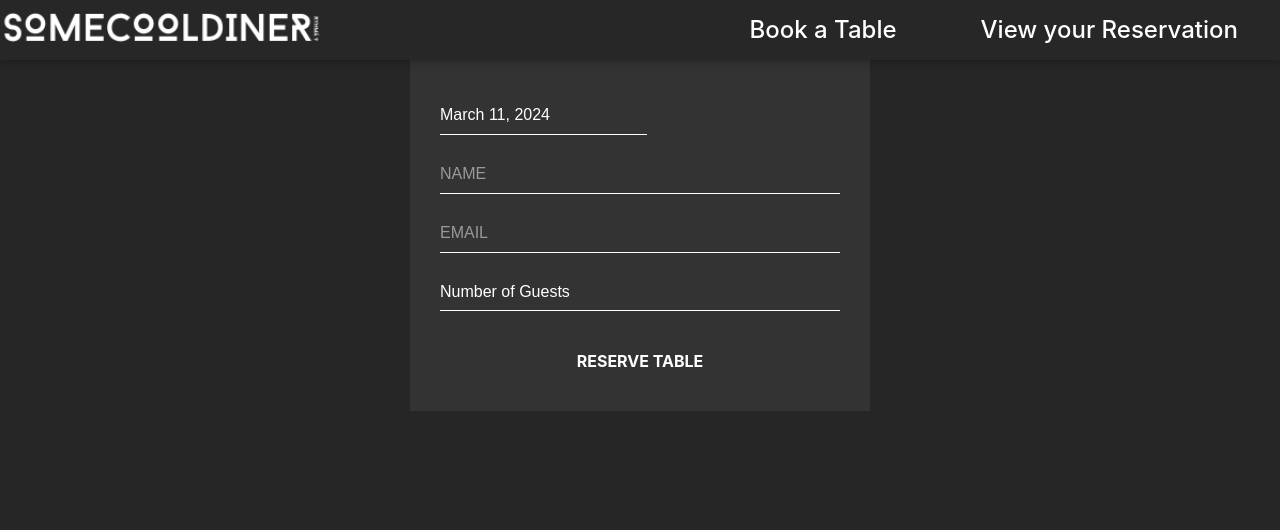
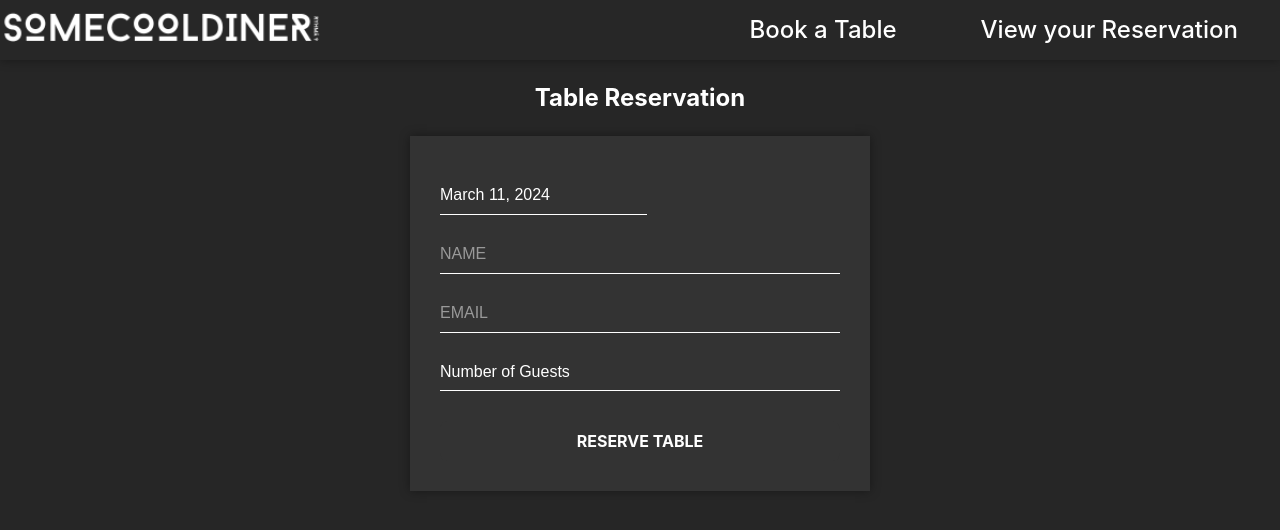
Before and after one commit to tommiri/fs-reservation-system, a React (Vite) app in the folder frontend/: page /reservation in a window 1280 px wide. Shown: the top 530 px of the page. Built offline with nearby package versions, Linux system fonts and the light colour scheme; the HTML template or start-up script is replaced by a standard one.

Commit message:
Finishing touch to pages

```diff
--- a/frontend/src/pages/FrontPage.jsx
+++ b/frontend/src/pages/FrontPage.jsx
@@ -1,14 +1,17 @@
-import styled from "styled-components";
+import styled from 'styled-components';
 
 const Container = styled.div`
   margin: 0 10px;
-  padding: 0.5rem 1rem;
+  padding: 3rem 1rem;
+  text-align: center;
+  margin-top: 60px;
 `;
 export default function FrontPage() {
   return (
     <Container>
       <h1>Welcome to ...</h1>
-      <p>
+
+      <p style={{ marginTop: '2rem' }}>
         This is the front page of the reservation system. Use the navigation bar
         to navigate to the reservation page or the management page.
       </p>
--- a/frontend/src/pages/ManageReservations.jsx
+++ b/frontend/src/pages/ManageReservations.jsx
@@ -1,8 +1,8 @@
-import styled from "styled-components";
+import styled from 'styled-components';
 
-const darkBackground = "#262626";
-const formBackground = "#333";
-const textColor = "#FFF";
+const darkBackground = '#262626';
+const formBackground = '#333';
+const textColor = '#FFF';
 
 const Container = styled.div`
   background-color: ${darkBackground};
@@ -12,6 +12,7 @@ const Container = styled.div`
   padding: 20px;
   height: 200vh;
   color: ${textColor};
+  margin-top: 60px;
 `;
 const Form = styled.form`
   background-color: ${formBackground};
@@ -19,6 +20,8 @@ const Form = styled.form`
   flex-direction: column;
   width: 400px;
   padding: 30px;
+  margin-top: 20px;
+  box-shadow: 0 0 10px 0 #00000060;
 `;
 const StyledInput = styled.input`
   background-color: ${formBackground};
--- a/frontend/src/pages/ReservationPage.jsx
+++ b/frontend/src/pages/ReservationPage.jsx
@@ -15,6 +15,7 @@ const Container = styled.div`
   padding: 20px;
   height: 200vh;
   color: ${textColor};
+  margin-top: 60px;
 `;
 
 const Form = styled.form`
@@ -23,6 +24,8 @@ const Form = styled.form`
   flex-direction: column;
   width: 400px;
   padding: 30px;
+  box-shadow: 0 0 10px 0 #00000060;
+  margin-top: 20px;
 `;
 
 const StyledInput = styled.input`
@@ -75,7 +78,6 @@ const StyledButton = styled.button`
     color: rgba(255, 255, 255, 0.5);
     text-transform: uppercase;
   }
-
 `;
 
 const StyledSelect = styled.select`
@@ -90,12 +92,12 @@ const StyledSelect = styled.select`
   -moz-appearance: none;
   appearance: none;
 
-  option[value=""][disabled] {
+  option[value=''][disabled] {
     color: rgba(255, 255, 255, 0.5);
   }
 
   // Style the rest of the options normally
-  option:not([value=""]) {
+  option:not([value='']) {
     color: ${textColor};
   }
 `;
@@ -111,7 +113,12 @@ const ReservationPage = () => {
     e.preventDefault();
     // Before submitting, validate or convert guests to a number
     const numberOfGuests = Number(guests) || 1; // Default to 1 if not a number
-    console.log('Reservation details:', { selectedDate, name, email, guests: numberOfGuests });
+    console.log('Reservation details:', {
+      selectedDate,
+      name,
+      email,
+      guests: numberOfGuests,
+    });
     alert('Reservation submitted!');
   };
 
@@ -144,9 +151,13 @@ const ReservationPage = () => {
           onChange={(e) => setGuests(e.target.value)}
           required
         >
-          <option value="" disabled selected>Number of Guests</option>
-          {[...Array(8).keys()].map(num => (
-            <option key={num} value={num + 1}>{num + 1}</option>
+          <option value="" disabled selected>
+            Number of Guests
+          </option>
+          {[...Array(8).keys()].map((num) => (
+            <option key={num} value={num + 1}>
+              {num + 1}
+            </option>
           ))}
         </StyledSelect>
         <StyledButton type="submit">Reserve Table</StyledButton>
```
